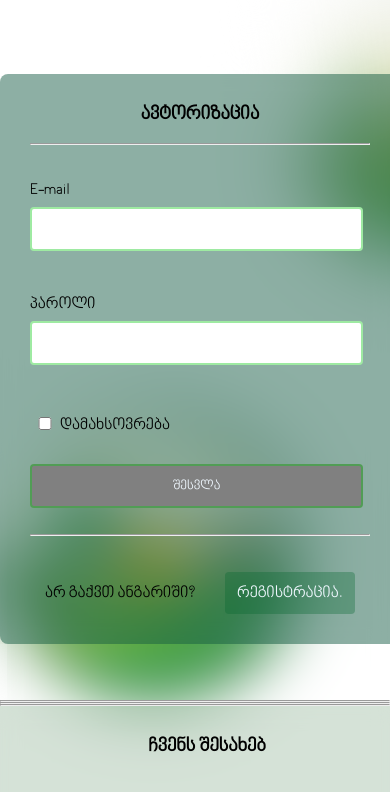
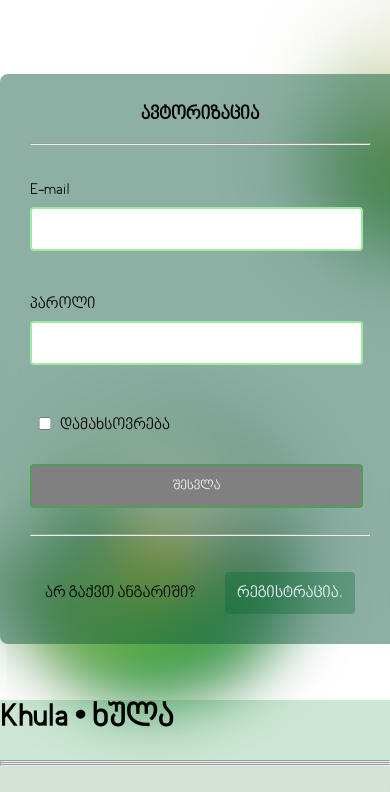
Before and after one commit to ikunamana/khulatest, a plain HTML site: page ka/signIn.html in a window 390 px wide. Shown: the top 792 px of the page. Drawn offline with Linux system fonts and the light colour scheme.

Commit message:
new branch

```diff
--- a/css/style.css
+++ b/css/style.css
@@ -1964,6 +1964,12 @@ h3{
         justify-content: space-around;
         top: 40px
     }
+    .mobile-top{
+        top: 0;
+        height: 60px;
+        width: 414px;
+        background-color: #068b2c34;
+    }
 
 }
 @media screen and (max-width: 428px){
--- a/ka/signIn.html
+++ b/ka/signIn.html
@@ -94,6 +94,9 @@
             </div>
     </div>
 </div>
+<div class="mobile-top">
+    <h1>Khula • ხულა</h1>
+</div>
 <div class="mobile-menu">
     <div class="mobile-nav">
        <a href="../"><img src="../images/home-mobile.png"  alt="home" ></a>
```
